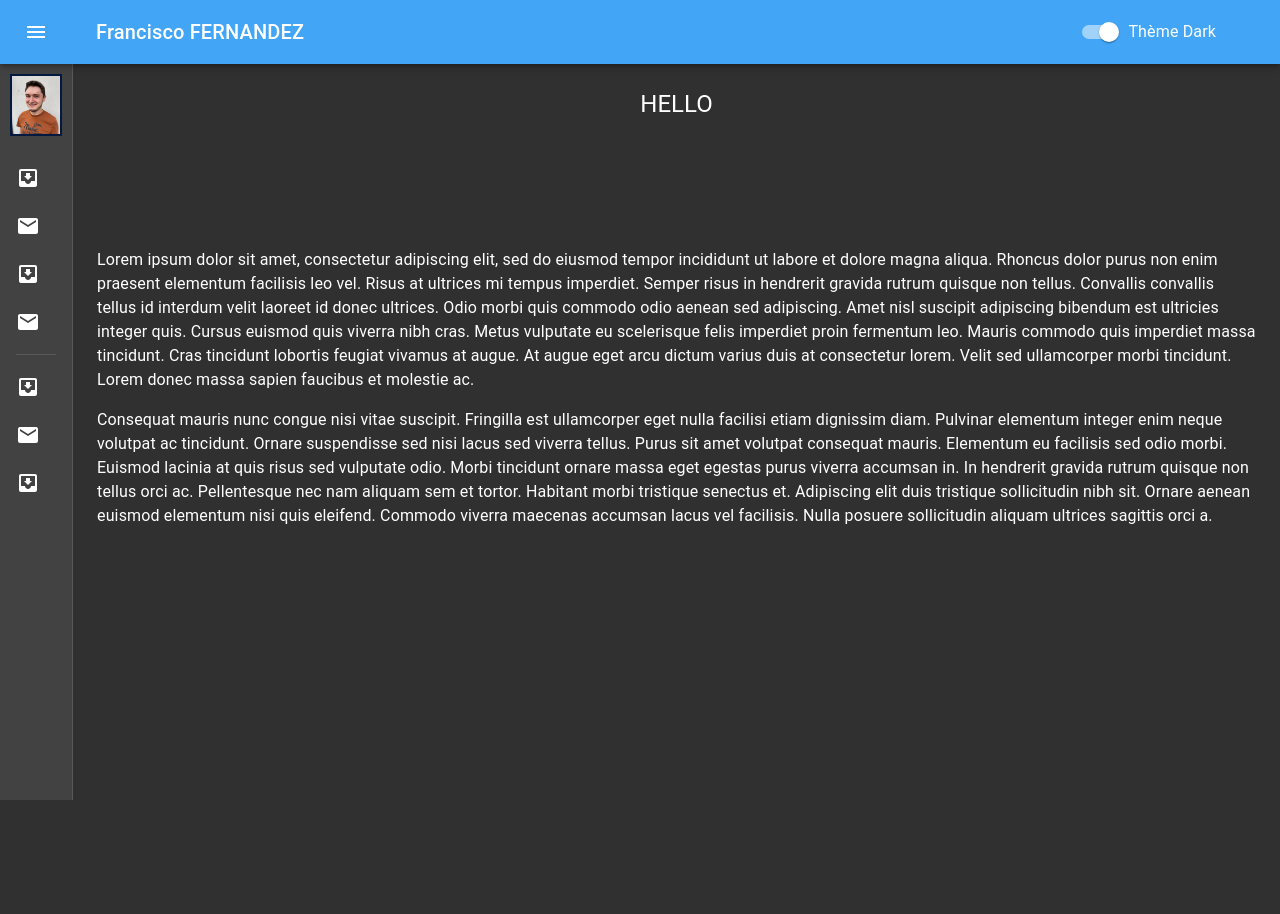
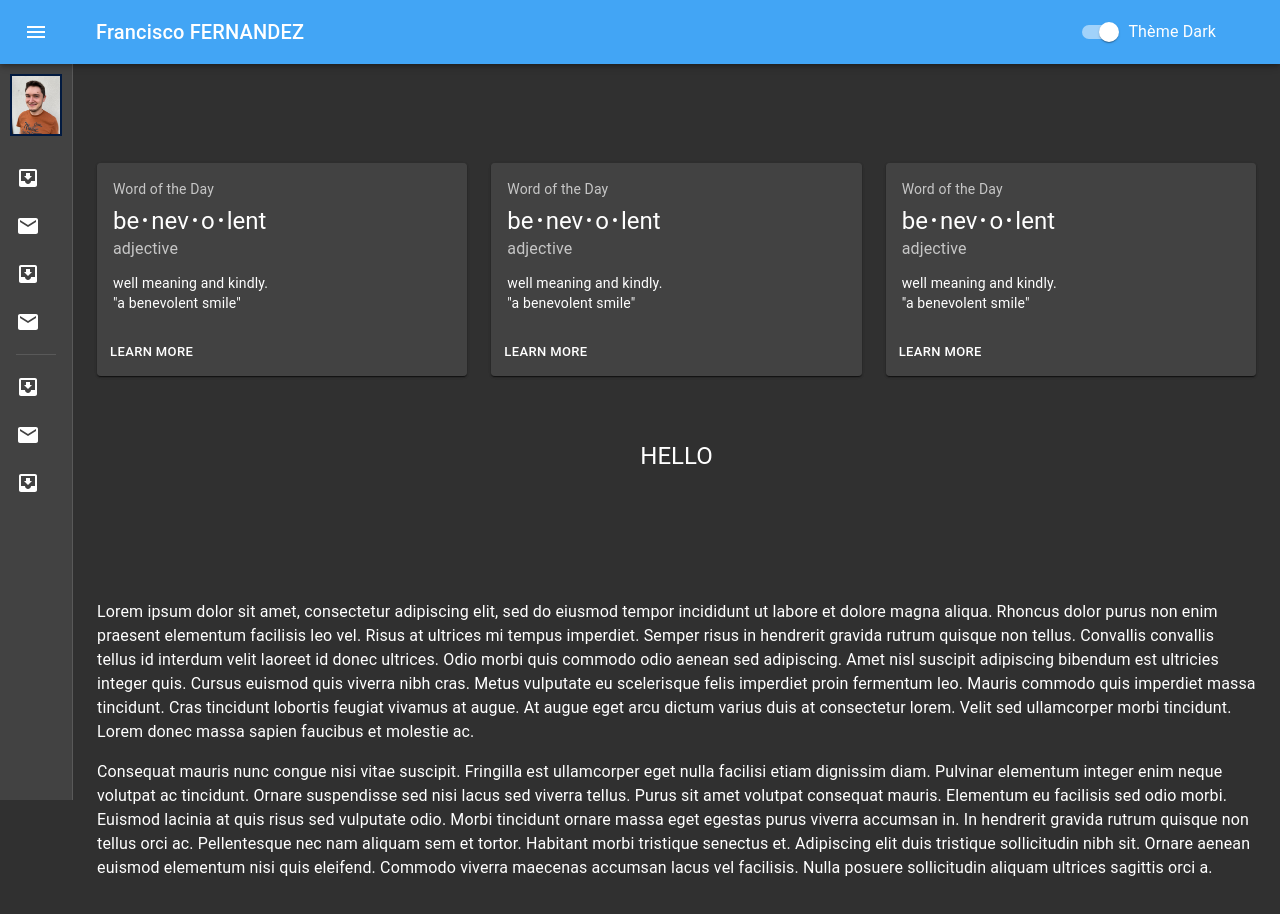
Before and after one commit to Bedhiver/websitefrancisco, a React (Create React App) app: page / in a window 1280 px wide. Shown: the top 914 px of the page. Before the commit the page ends 800 px from the top, so only its background shows below. Built offline with nearby package versions, Linux system fonts and the light colour scheme.

Commit message:
feat: adding cards to dashboard

```diff
--- /dev/null
+++ b/src/components/Card.js
@@ -0,0 +1,53 @@
+import React from 'react';
+import { makeStyles } from '@material-ui/core/styles';
+import Card from '@material-ui/core/Card';
+import CardActions from '@material-ui/core/CardActions';
+import CardContent from '@material-ui/core/CardContent';
+import Button from '@material-ui/core/Button';
+import Typography from '@material-ui/core/Typography';
+
+const useStyles = makeStyles({
+  root: {
+    minWidth: 275,
+  },
+  bullet: {
+    display: 'inline-block',
+    margin: '0 2px',
+    transform: 'scale(0.8)',
+  },
+  title: {
+    fontSize: 14,
+  },
+  pos: {
+    marginBottom: 12,
+  },
+});
+
+export default function SimpleCard() {
+  const classes = useStyles();
+  const bull = <span className={classes.bullet}>•</span>;
+
+  return (
+    <Card className={classes.root}>
+      <CardContent>
+        <Typography className={classes.title} color="textSecondary" gutterBottom>
+          Word of the Day
+        </Typography>
+        <Typography variant="h5" component="h2">
+          be{bull}nev{bull}o{bull}lent
+        </Typography>
+        <Typography className={classes.pos} color="textSecondary">
+          adjective
+        </Typography>
+        <Typography variant="body2" component="p">
+          well meaning and kindly.
+          <br />
+          {'"a benevolent smile"'}
+        </Typography>
+      </CardContent>
+      <CardActions>
+        <Button size="small">Learn More</Button>
+      </CardActions>
+    </Card>
+  );
+}
--- a/src/components/Main.js
+++ b/src/components/Main.js
@@ -3,14 +3,69 @@
 import CustomLink from "./CustomLink";
 import CustomButton from "./CustomButton";
 import NotFound from "./NotFound";
-import { Typography } from "@material-ui/core";
+import { makeStyles, Typography } from "@material-ui/core";
+import Card from "./Card";
+import { Grid, Paper } from "@material-ui/core";
 
 export default function Main(props) {
   const classes = props.classes;
   const path = props.path;
 
+  const useStyles = makeStyles((theme) => ({
+    root: {
+      flexGrow: 1,
+    },
+    divPos: {
+      paddingTop: "12%",
+    },
+    paper: {
+      padding: theme.spacing(2),
+      textAlign: "center",
+      color: theme.palette.text.secondary,
+    },
+  }));
+
+  const GridItemLoop = () => {
+    let content = [];
+    for (let i = 0; i < 3; i++) {
+      content.push(
+        <Grid item xs>
+          <Paper className={classes.paper}>
+            <Card />
+          </Paper>
+        </Grid>
+      );
+    }
+    return content;
+  };
+
+  const customStyle = useStyles();
+
   return (
     <main className={classes.content}>
+      <div className={customStyle.divPos}>
+        <Grid container spacing={3}>
+          {GridItemLoop()}
+        </Grid>
+        {/* <Grid container spacing={3}>
+          <Grid item xs>
+            <Paper className={classes.paper}>
+              <Card />
+            </Paper>
+          </Grid>
+          <Grid item xs>
+            <Paper className={classes.paper}>
+              <Card />
+            </Paper>
+          </Grid>
+          <Grid item xs>
+            <Paper className={classes.paper}>
+              <Card />
+            </Paper>
+          </Grid>
+        </Grid> */}
+        {/* <Card /> */}
+      </div>
       <div className={classes.itemContent}>
         <Router>
           <Switch>
```
